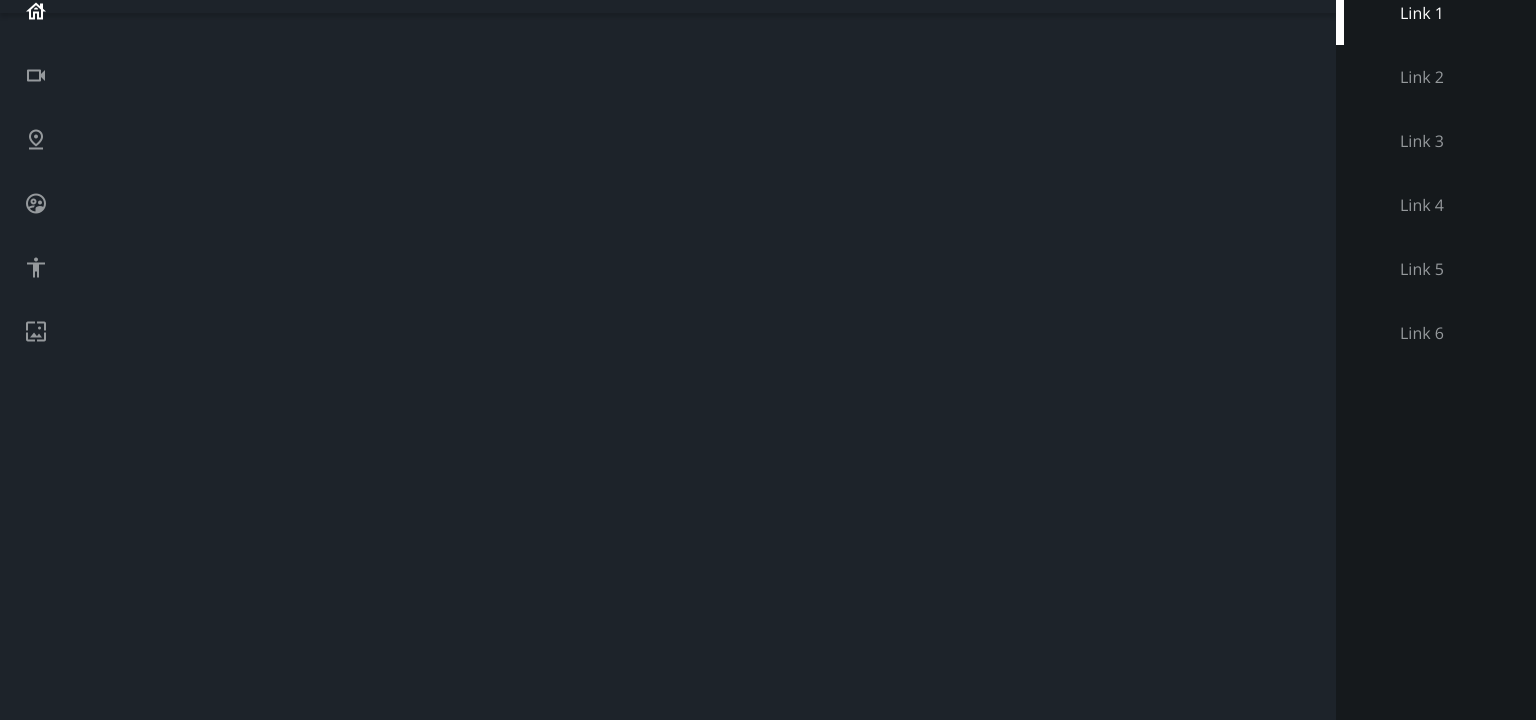
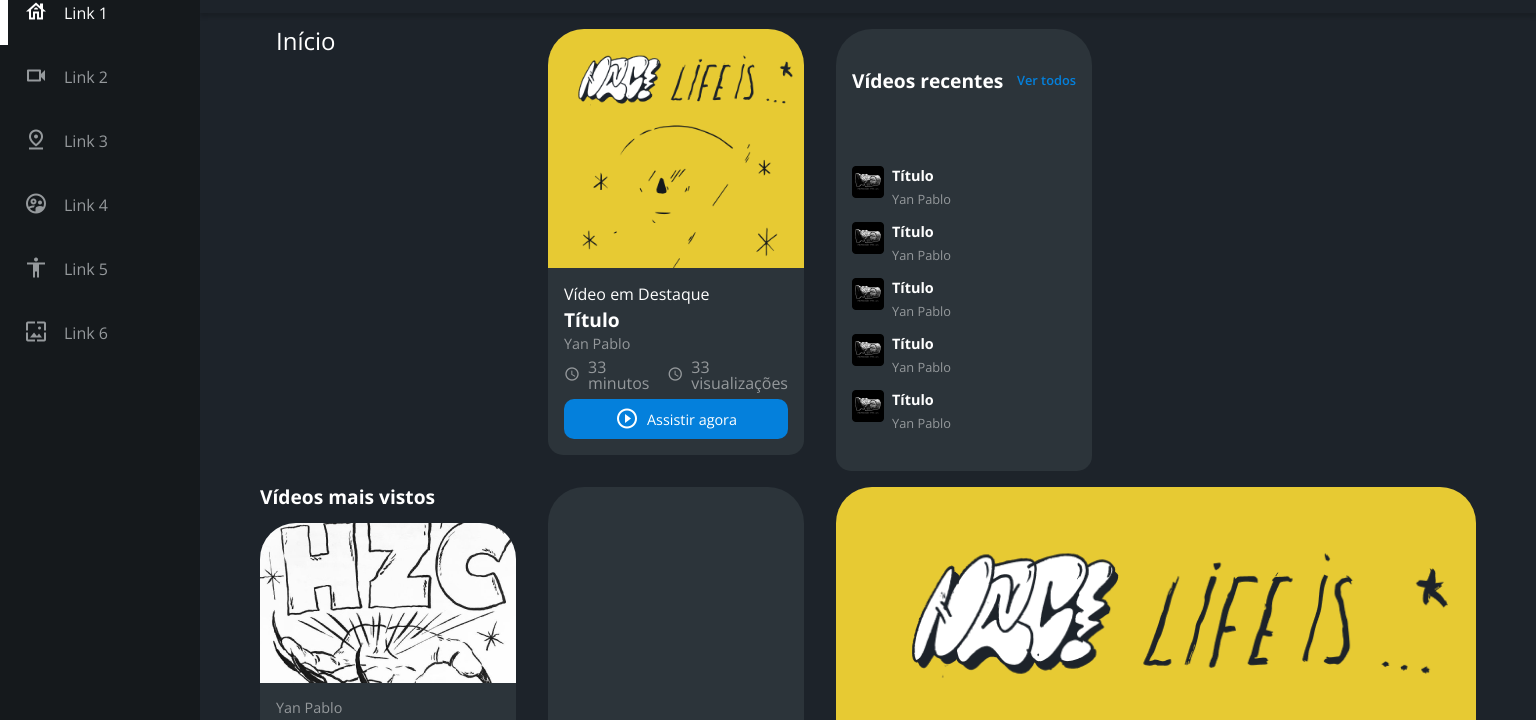
Before and after one commit to YanppSilva/Flex-grid, a plain HTML site: page index.html in a window 1536 px wide. Shown: the part 67-787 px from the top of the page. Drawn offline with nearby package versions, Linux system fonts and the light colour scheme.

Commit message:
atualizando a página

```diff
--- a/assets/css/style.css
+++ b/assets/css/style.css
@@ -73,6 +73,9 @@ body {
     padding: 16px 60px;
     height: 80px;
     box-sizing: border-box;
+
+    grid-column: 2;
+
   }
 
   .cabecalho__menu {
@@ -186,6 +189,8 @@ body {
   .menu-lateral {
     position: static;
     width: 200px;
+    grid-column: 1;
+    grid-row: 1 / span 2;
   }
 }
 
@@ -206,6 +211,7 @@ body {
     grid-template-columns: auto 1fr auto;
     column-gap: 32px;
     padding: 16px 60px;
+    grid-column: 2;
   }
 }
 
@@ -314,9 +320,38 @@ body {
     font-size: 0.8rem;
     font-weight: 600;
     color: var(--links);
+    justify-self: flex-end;
   }
+
+  .cartao__lista {
+    display: grid;
+    row-gap: 16px;
+    grid-column: span 2;w
+  }
+
+  .cartao__item {
+    display: grid;
+    grid-template-columns: auto 1fr;
+    gap: 8px;
+  }
+
+  .cartao__item-thumbnail {
+    width: 32px;
+    grid-row: span 2;
+  }
+
+  .cartao__item-titulo {
+    font-size: 0.9rem;
+    line-height: 1.2rem;
+    font-weight: 700;
+  }
+
+  .cartao__item-perfil {
+    font-size: 0.8rem;
+    color: var(--fonte-alternativa);
+  }
+
 }
-
 
 
 .secao {
```
